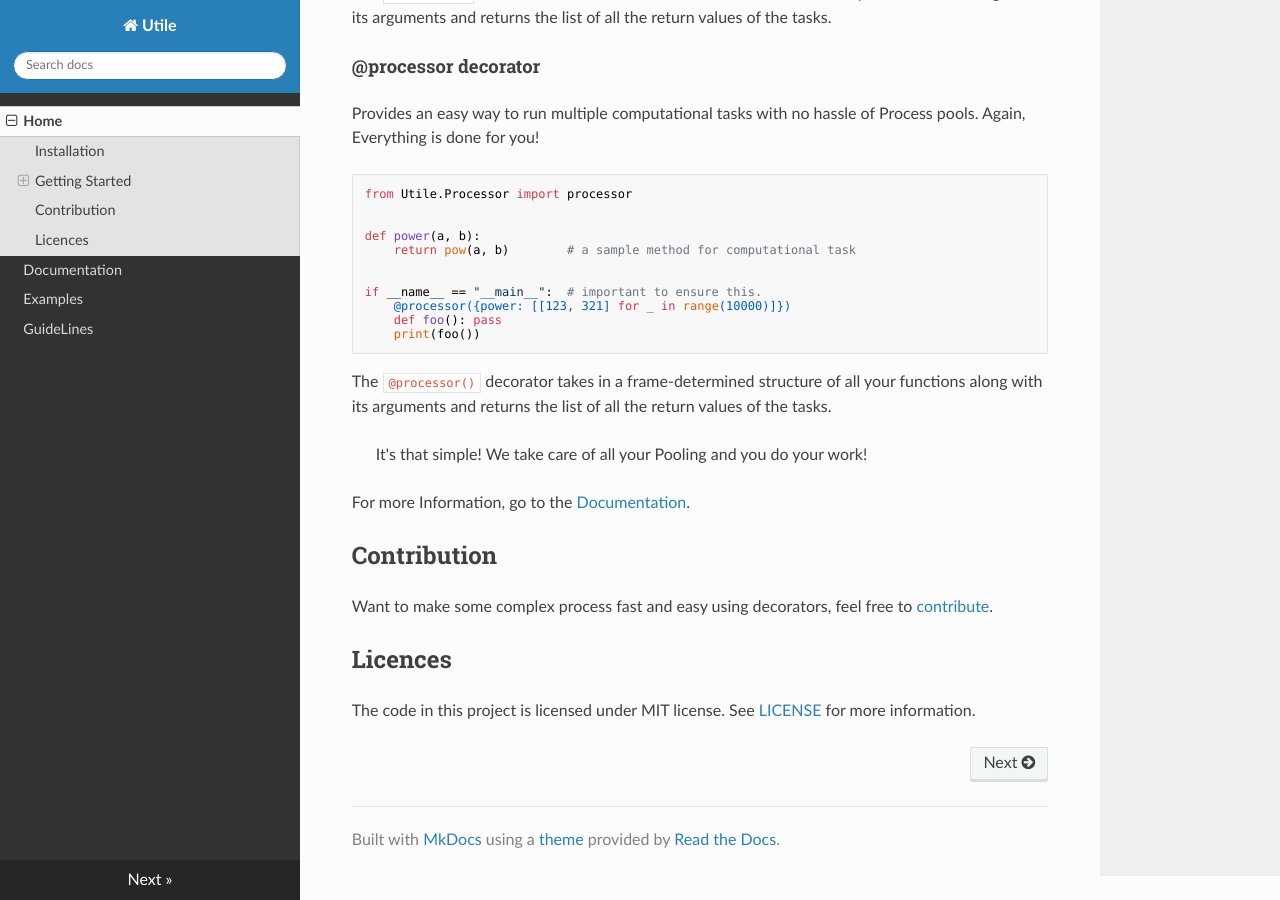
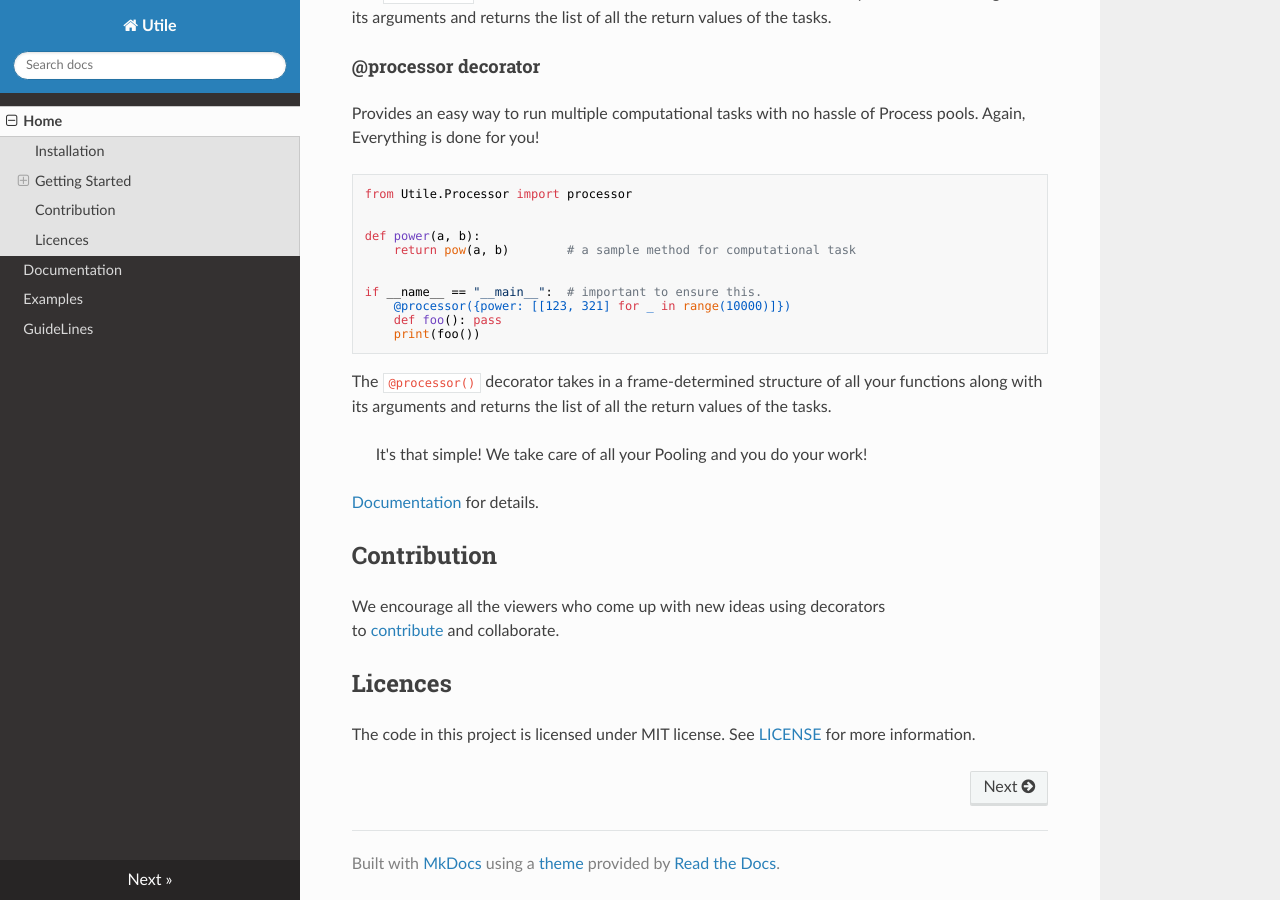
Before and after one commit to j0fiN/utile, an MkDocs documentation site: the page built from docs/index.md, in a window 1280 px wide and 900 px high, scrolled down 1147 px. Built offline with MkDocs 1.6.1, drawn with Linux system fonts in a browser that asks for light colours; nearby versions of some CDN libraries.

Commit message:
DOC: updated docs

```diff
--- a/docs/index.md
+++ b/docs/index.md
@@ -64,9 +64,10 @@ and returns the list of all the return values of the tasks.
 
 > It's that simple! We take care of all your Pooling and you do your work!
 
-For more Information, go to the [Documentation](http://127.0.0.1:8000/documentation/).
+[Documentation](http://127.0.0.1:8000/documentation/) for details.
 ## Contribution
-Want to make some complex process fast and easy using decorators, feel free to [contribute](https://github.com/).
+We encourage all the viewers who come up with new ideas using decorators
+to [contribute](https://github.com/) and collaborate.
 
 ## Licences
 The code in this project is licensed under MIT license. See [LICENSE](https://github.com/j0fiN/Server_Utility/blob/master/LICENSE) for more information.
```
